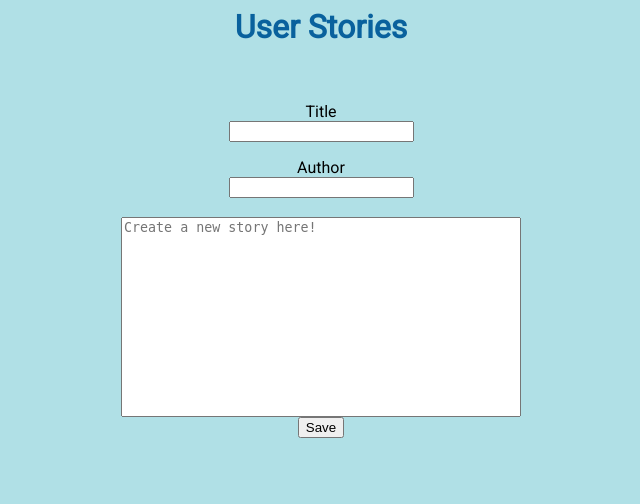
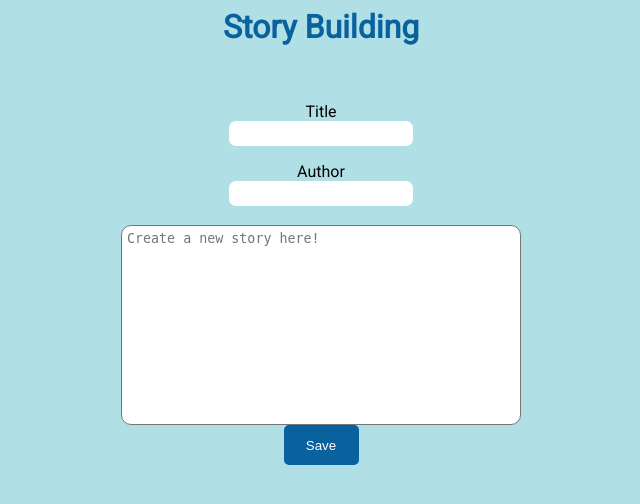
Before and after one commit to shanetorres/StoryBuilding, a PHP site: page / in a window 1280 px wide. Shown: the top 504 px of the page, without its empty margins (319-959 px from the left). Run offline with PHP 8.4, Linux system fonts and the light colour scheme; data that the repository does not hold is empty.

Commit message:
UI changes

```diff
--- a/css/stylesheet.css
+++ b/css/stylesheet.css
@@ -25,9 +25,45 @@ li {
 }
 
 textarea {
+    box-sizing: border-box;
     resize: none;
     height: 200px;
     width: 400px;
+    border-radius: 10px;
+    padding: 5px;
+}
+
+textarea:focus
+{
+    outline: none;
+}
+
+input {
+    border-radius: 7px;
+    height: 25px;
+    border: none;
+    padding-left: 5px;
+}
+
+input:focus{
+    outline: none;
+}
+
+button
+{
+    height: 40px;
+    width: 75px;
+    background: #09619D;
+    color: white;
+    border-radius: 5px;
+    border: none;
+}
+
+button:hover
+{
+    background: white;
+    color: #09619D;
+    cursor: pointer;
 }
 
 #container
@@ -35,9 +71,9 @@ textarea {
     text-align: center;
 }
 
-h2
+form
 {
-    margin-top: 10px;
+    margin-bottom: 40px;
 }
 
 h2, h4
--- a/index.php
+++ b/index.php
@@ -8,7 +8,7 @@ require("includes/save.php");
     <script src="https://ajax.googleapis.com/ajax/libs/jquery/3.3.1/jquery.min.js"></script>
 </head>
 <div id="header">
-    <h1 id = "userTitle">User Stories</h1>
+    <h1 id = "userTitle">Story Building</h1>
    <!-- <button type="button" id="newStory" onclick="newStory();">Create New Story</button> --><br>
 </div>
 <body>
```
